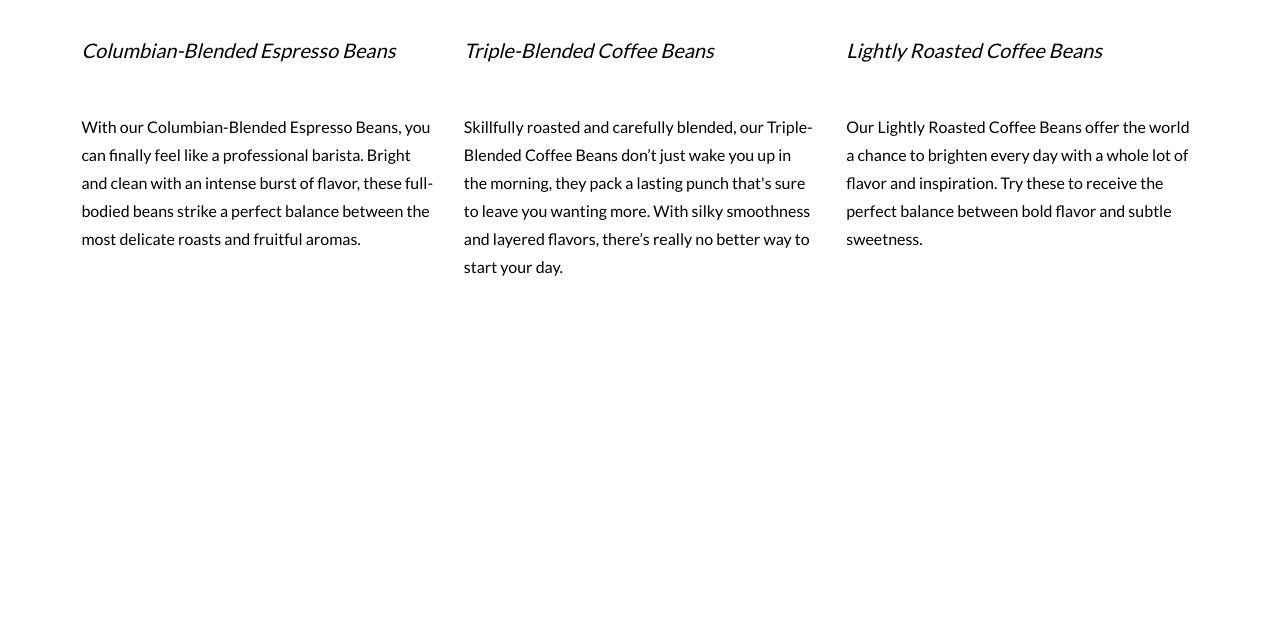
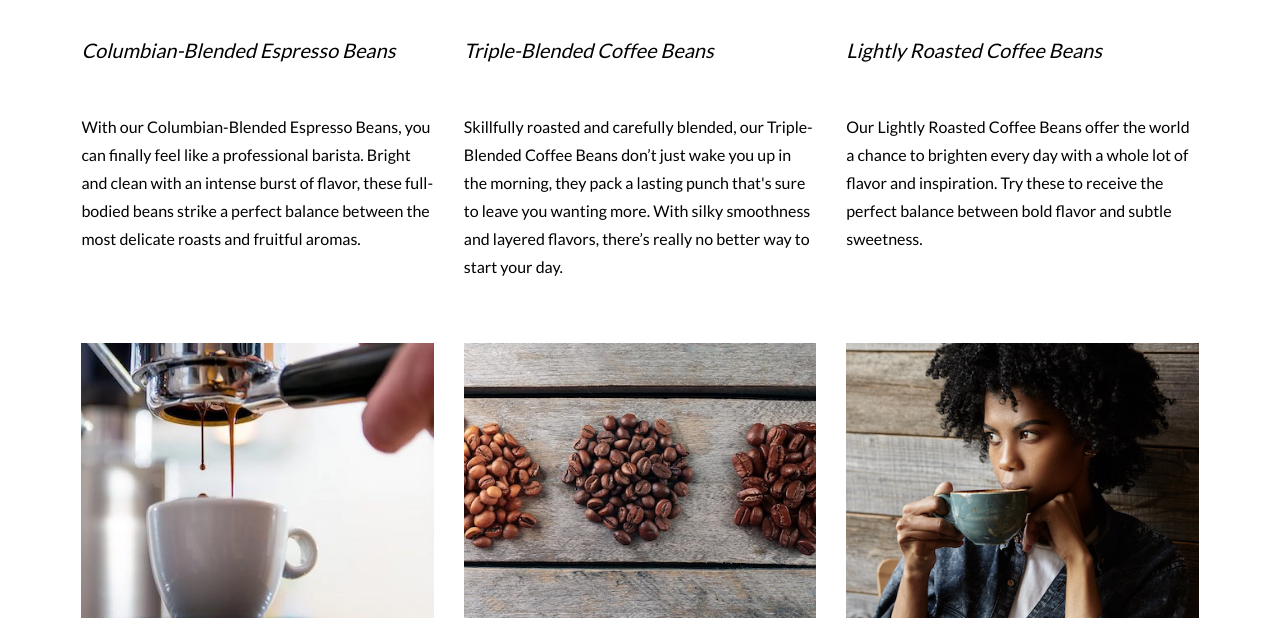
Before and after one commit to 5Mayuri5/gulp-roast-ms, a plain HTML site: page gulproastcoffeeproductpage.html in a window 1280 px wide. Shown: the part 311-952 px from the top of the page. Drawn offline with Linux system fonts and the light colour scheme.

Commit message:
reformat bg 16

```diff
--- a/css2/productpage.css
+++ b/css2/productpage.css
@@ -80,15 +80,15 @@ body {
 }
 #columbiapic {
     grid-area: columbiapic;
-    background-image: "../Images2/columbia.webp"
+    background-image: url("../Images2/columbia.webp");
 }
 #triplepic {
     grid-area: triplepic;
-    background-image: "../Images2/triple.png"
+    background-image: url("../Images2/triple.png");
 }
 #lightpic {
     grid-area: lightpic;
-    background-image: "../Images2/lightly.jpg"
+    background-image: url("../Images2/lightly.jpg");
 }
 .sr-only {
     position: absolute;
@@ -181,15 +181,15 @@ footer {
     }
     #columbiapic {
     grid-area: columbiapic;
-        background-image: "../Images2/columbia.webp"
+    background-image: url("../Images2/columbia.webp");
     }
     #triplepic {
     grid-area: triplepic;
-        background-image: "../Images2/triple.png"
+    background-image: url("../Images2/triple.png");
     }
     #lightpic {
     grid-area: lightpic;
-        background-image: "../Images2/lightly.jpg"
+    background-image: url("../Images2/lightly.jpg");
     }
     .ourproductsGridArea {
         background-position: center;
@@ -256,15 +256,15 @@ footer {
     }
     #columbiapic {
     grid-area: columbiapic;
-        background-image: "../Images2/columbia.webp"
+    background-image: url("../Images2/columbia.webp");
     }
     #triplepic {
     grid-area: triplepic;
-        background-image: "../Images2/triple.png"
+    background-image: url("../Images2/triple.png");
     }
     #lightpic {
     grid-area: lightpic;
-        background-image: "../Images2/lightly.jpg"
+    background-image: url("../Images2/lightly.jpg");
     }
     .ourproductsGridArea {
         background-position: center;
```
Lines whose indentation alone changed are shown as unchanged.
